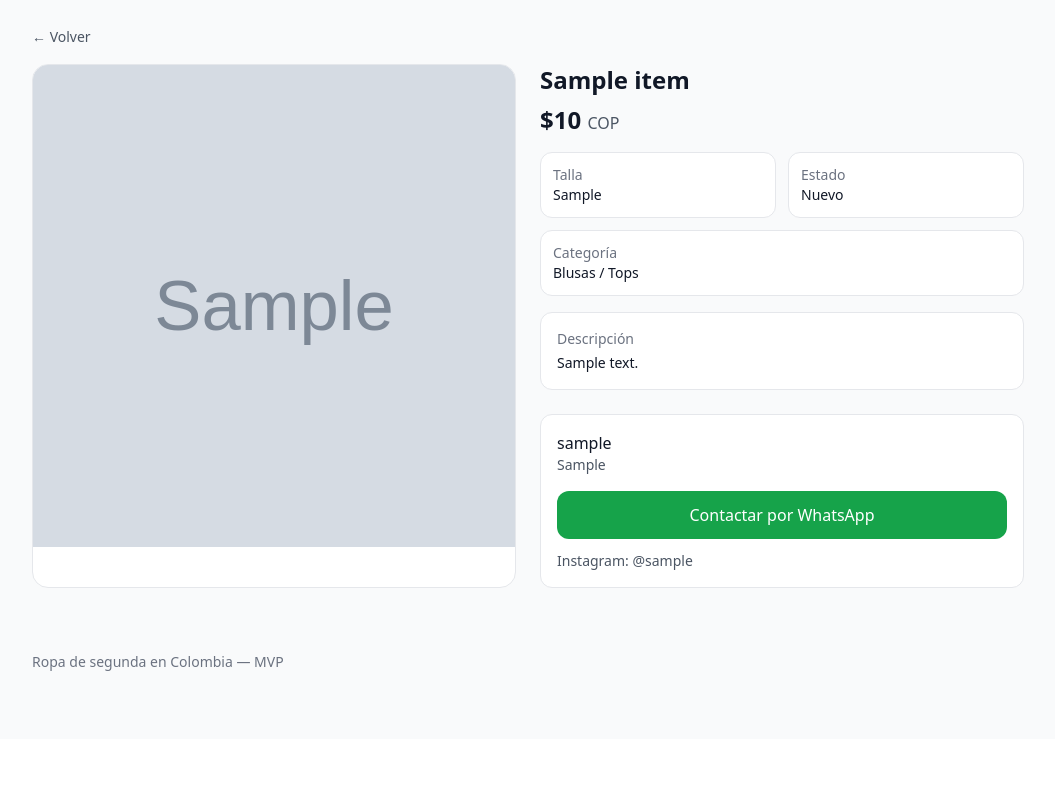
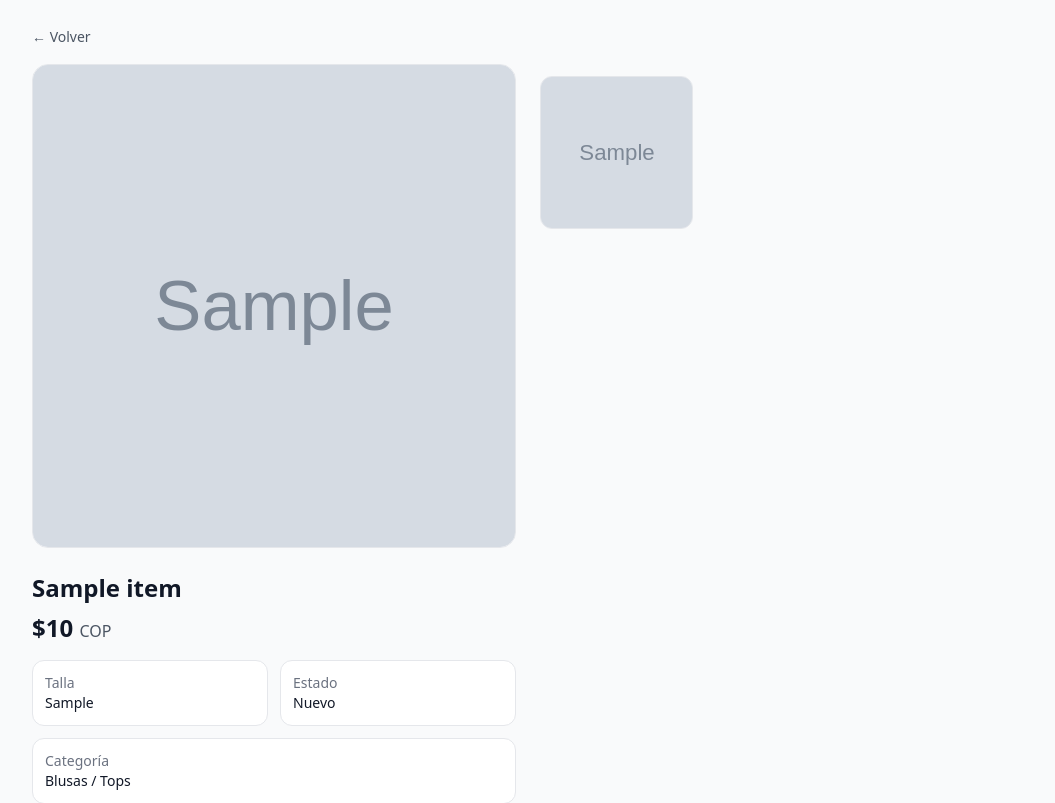
Before and after one commit to StefanyNoguera/recloset, a Django app: page /productos/1/ in a window 1280 px wide. Shown: the part 61-864 px from the top of the page, without its empty margins (112-1167 px from the left). Before the commit the page ends 732 px from the top, so only its background shows below. Run offline with Django 5.2, Linux system fonts and the light colour scheme; tables that the repository leaves empty hold one stand-in row (values such as "Sample post"); grey boxes marked "Sample" are stand-in pictures; some libraries are stand-ins or nearby versions.

Commit message:
Display extra item photos on public item page

```diff
--- a/market/templates/market/item_detail.html
+++ b/market/templates/market/item_detail.html
@@ -17,6 +17,16 @@
         {% endif %}
       </div>
     </div>
+
+    {% if item.extra_images.all %}
+      <div class="grid grid-cols-3 gap-3 mt-3">
+        {% for extra_image in item.extra_images.all %}
+          <div class="aspect-square bg-gray-100 rounded-xl overflow-hidden border">
+            <img src="{{ extra_image.image.url }}" alt="{{ item.title }}" class="w-full h-full object-cover">
+          </div>
+        {% endfor %}
+      </div>
+    {% endif %}
 
     <div>
       <h1 class="text-2xl font-semibold">{{ item.title }}</h1>
```
